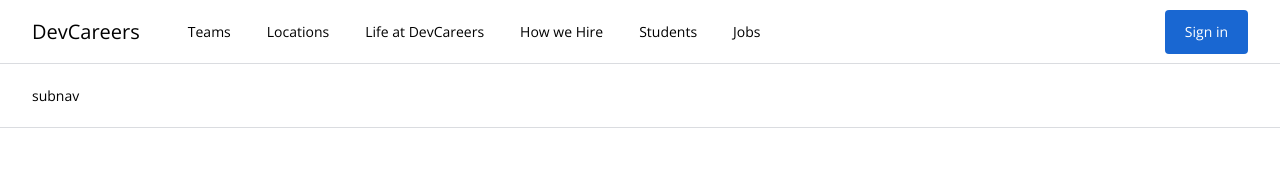
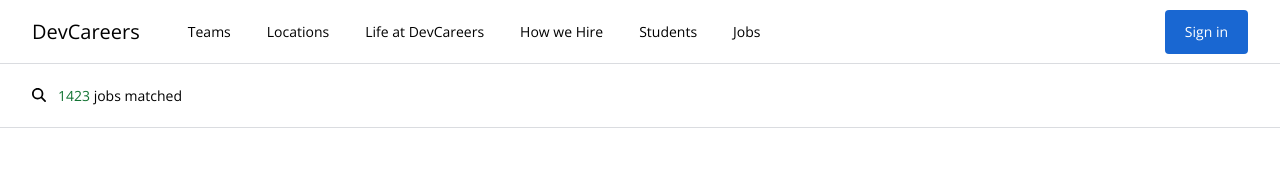
Before and after one commit to brwmaster/job-search, a Vue app: page / in a window 1280 px wide. Shown: the top 177 px of the page. Built offline with nearby package versions, Linux system fonts and the light colour scheme.

Commit message:
Added icon and hardcoded jobs matched for now

```diff
--- a/src/components/SubNav.vue
+++ b/src/components/SubNav.vue
@@ -1,11 +1,19 @@
 <template>
   <div class="h-16 w-full border-b border-solid border-brand-gray-1 bg-white">
-    <div class="flex h-full items-center px-8">subnav</div>
+    <div class="flex h-full items-center px-8">
+      <div>
+        <font-awesome-icon icon="fa-solid fa-search" class="mr-3" />
+        <span><span class="text-brand-green-1">1423</span> jobs matched</span>
+      </div>
+    </div>
   </div>
 </template>
 
 <script>
+import { FontAwesomeIcon } from "@fortawesome/vue-fontawesome";
+
 export default {
   name: "SubNav",
+  components: { FontAwesomeIcon },
 };
 </script>
--- a/src/main.js
+++ b/src/main.js
@@ -1,6 +1,12 @@
 import { createApp } from "vue";
+import { FontAwesomeIcon } from "@fortawesome/vue-fontawesome";
+import { library } from "@fortawesome/fontawesome-svg-core";
+import { faSearch } from "@fortawesome/free-solid-svg-icons";
 import "@/index.css";
 import App from "@/App.vue";
 
+library.add(faSearch);
+
 const app = createApp(App);
+app.component("FontAwesomeIcon", FontAwesomeIcon);
 app.mount("#app");
```
